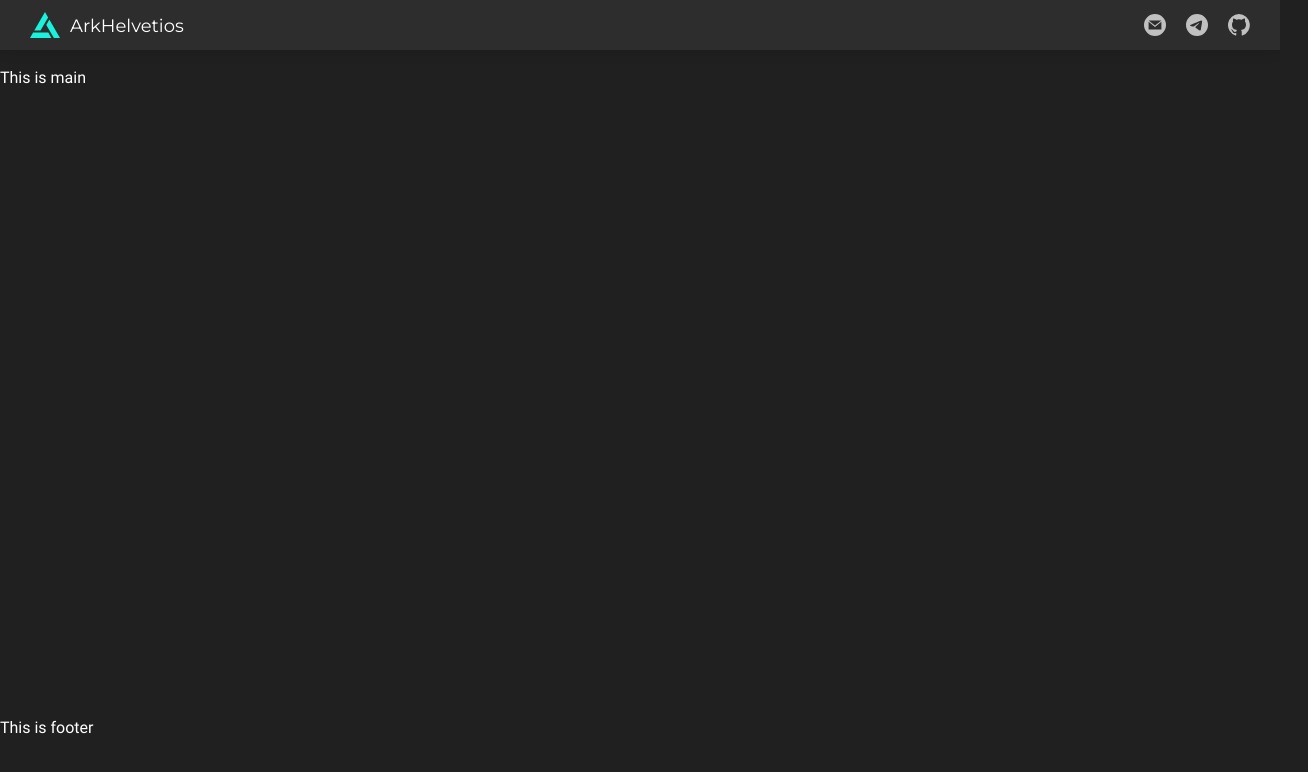
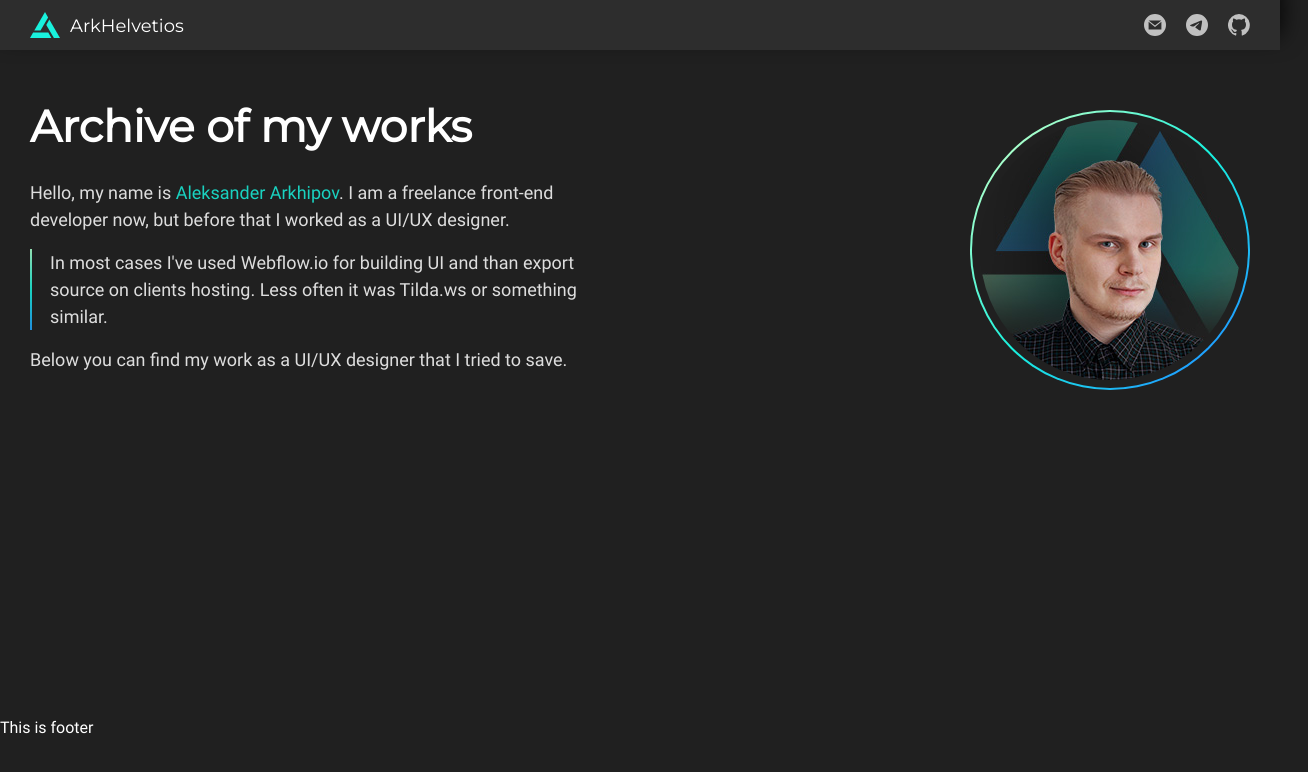
Before and after one commit to ArkHelvetios/Archive, a website built with Parcel: page source/index.pug in a window 1280 px wide. Shown: the whole page, 1308 px wide, since content can reach past the window. Built offline with nearby package versions, Linux system fonts and the light colour scheme.

Commit message:
Made intro section

```diff
--- a/package.json
+++ b/package.json
@@ -39,6 +39,7 @@
     "pug-lint": "^2.7.0",
     "pug-lint-config-clock": "^2.0.0",
     "sass": "^1.62.1",
+    "sharp": "^0.31.3",
     "stylelint": "^15.6.1",
     "stylelint-config-standard-scss": "^9.0.0"
   },
--- a/source/common/variables.scss
+++ b/source/common/variables.scss
@@ -6,6 +6,8 @@ $brand-color-mint: #a6ffcb;
 $brand-color-grey: #202020;
 $white: #ffffff;
 $black: #000000;
+
+$brand-gradient: linear-gradient($brand-color-mint, $brand-color-cyan, $brand-color-blue);
 
 // Fonts
 
--- /dev/null
+++ b/source/components/intro/intro.pug
@@ -0,0 +1,10 @@
+.intro
+  h1.intro__title Archive of my works
+  .intro__description-wrapper
+    p.intro__description Hello, my&nbsp;name&nbsp;is #[span.intro__text-accent Aleksander Arkhipov]. I&nbsp;am&nbsp;a&nbsp;freelance front-end developer now, but before that I worked as a UI/UX designer.
+    p.intro__description.intro__description--accent In most cases I've used Webflow.io for building UI and than export source on clients hosting. Less often it was Tilda.ws or something similar.
+    p.intro__description Below you can find my work as a UI/UX designer that I tried to save.
+  picture.intro__picture-tag
+    source(type='image/avif', srcset='./images/face.jpg?as=avif, ./images/face@2x.jpg?as=avif 2x')
+    source(type='image/webp', srcset='./images/face.jpg?as=webp, ./images/face@2x.jpg?as=webp 2x')
+    img.intro__image(src='./images/face.jpg', srcset='./images/face@2x.jpg 2x', alt='My photo', width='260', height='260')
--- /dev/null
+++ b/source/components/intro/intro.scss
@@ -0,0 +1,109 @@
+.intro {
+  display: grid;
+  justify-content: center;
+
+  @media #{$tablet} {
+    grid-template-columns: 1fr min-content;
+    grid-template-rows: auto auto;
+    column-gap: 20px;
+  }
+}
+
+.intro__title {
+  font-family: $font-family-heading;
+  font-size: 26px;
+  line-height: 1.2em;
+  text-align: center;
+  margin: 0;
+  margin-bottom: 15px;
+
+  @media #{$tablet} {
+    font-size: 44px;
+    text-align: start;
+    margin-bottom: 20px;
+  }
+}
+
+.intro__description {
+  font-family: $font-family-plaintext;
+  line-height: 1.5em;
+  max-width: 480px;
+  margin: 0;
+  opacity: 0.85;
+
+  @media #{$tablet} {
+    max-width: 560px;
+    font-size: 18px;
+  }
+
+  &:not(:last-child) {
+    margin-bottom: 10px;
+
+    @media #{$desktop} {
+      margin-bottom: 16px;
+    }
+  }
+
+  &--accent {
+    position: relative;
+    padding-left: 20px;
+
+    &::before {
+      content: '';
+      position: absolute;
+      width: 2px;
+      height: 100%;
+      top: 0;
+      left: 0;
+      background-image: $brand-gradient;
+
+    }
+  }
+}
+
+.intro__text-accent {
+  color: $brand-color-cyan;
+}
+
+.intro__picture-tag {
+  display: none;
+  position: relative;
+  width: 260px;
+  height: 260px;
+  margin-top: 20px;
+  margin-right: 10px;
+  margin-left: 10px;
+
+  &::before,
+  &::after {
+    content: '';
+    position: absolute;
+    inset: 0;
+    border-radius: 50%;
+  }
+
+  &::before {
+    background-image: $brand-gradient;
+    transform: rotate(-45deg);
+    margin: -10px;
+    z-index: -2;
+  }
+
+  &::after {
+    background-color: $brand-color-grey;
+    margin: -8px;
+    z-index: -1;
+  }
+
+  @media #{$tablet} {
+    display: block;
+    grid-column: -2/-1;
+    grid-row: 1/-1;
+  }
+}
+
+.intro__image {
+  width: 260px;
+  height: 260px;
+  border-radius: 50%;
+}
--- a/source/components/logo/logo.scss
+++ b/source/components/logo/logo.scss
@@ -4,9 +4,10 @@
 
   &:hover,
   &:focus {
+    outline: none;
+
     .logo__icon {
       color: $brand-color-mint;
-      outline: none;
       filter: drop-shadow(0 0 7px $brand-color-cyan);
     }
   }
--- a/source/components/page-main/page-main.pug
+++ b/source/components/page-main/page-main.pug
@@ -1,2 +1,3 @@
-main.page-main
-  p This is main
+main.page-main.container
+  section.page-main__intro
+    include ../intro/intro.pug
--- a/source/components/page-main/page-main.scss
+++ b/source/components/page-main/page-main.scss
@@ -1,3 +1,9 @@
-.page-main {
-  width: 100%;
+.page-main__intro {
+  padding-top: 30px;
+  margin-bottom: 30px;
+
+  @media #{$tablet} {
+    padding-top: 50px;
+    margin-bottom: 50px;
+  }
 }
--- a/source/components/page.scss
+++ b/source/components/page.scss
@@ -2,8 +2,9 @@
   height: 100%;
   font-family: $font-family-plaintext;
   font-weight: 400;
-  font-size: 14px;
-  line-height: 18px;
+  font-size: 16px;
+  line-height: 1.5em;
+  overflow-x: hidden;
 
   @media #{$tablet} {
     font-size: 16px;
--- a/source/style.scss
+++ b/source/style.scss
@@ -8,3 +8,4 @@
 @import 'components/page-footer/page-footer.scss';
 @import 'components/logo/logo.scss';
 @import 'components/menu-contacts/menu-contacts.scss';
+@import 'components/intro/intro.scss';
```
Also changed, not shown: source/images/face.jpg (added), source/images/face@2x.jpg (added), 1 other file.
